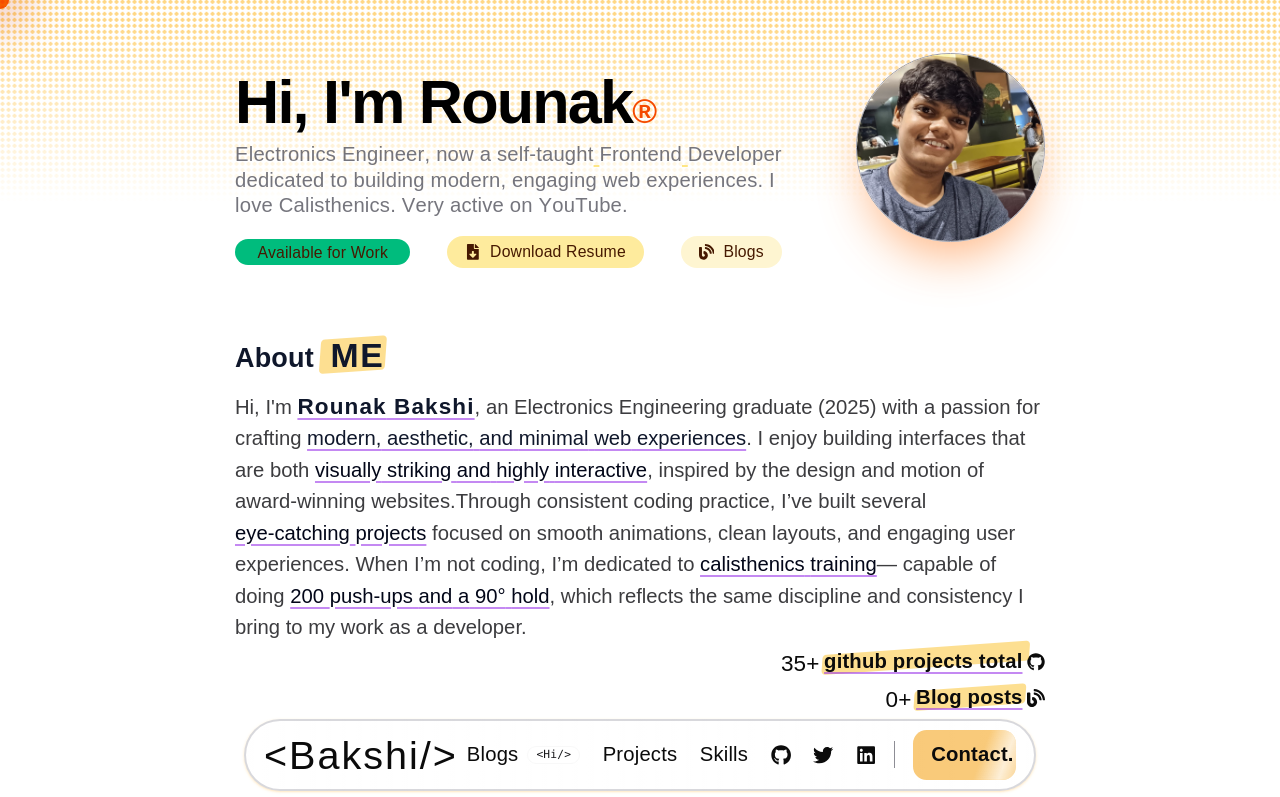
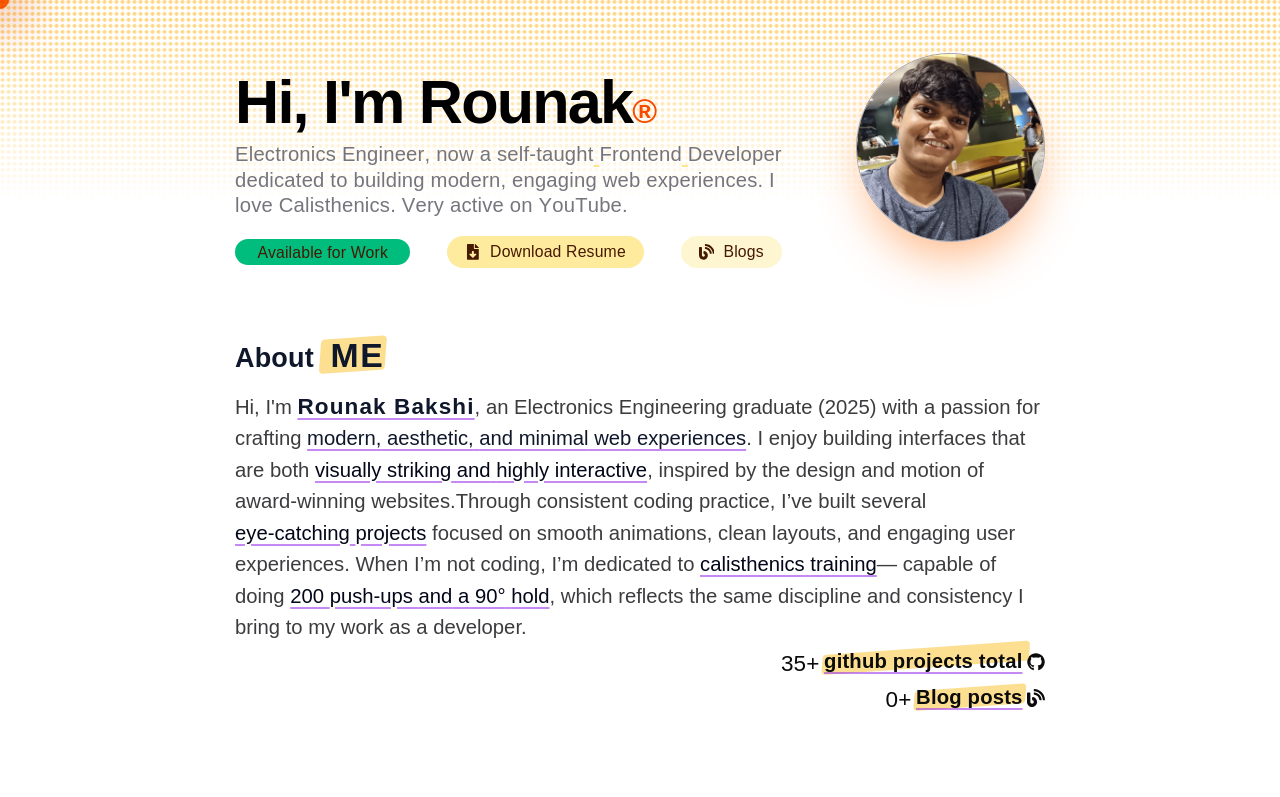
Before and after one commit to rou-nak-cloud/Dev.Portfolios, a React (Vite) app in the folder Portfolio_v3.1/: page / in a window 1280 px wide. Shown: the top 797 px of the page. Built offline with nearby package versions, Linux system fonts and the light colour scheme; a web font is replaced by a local one.

Commit message:
tweaking for that double a backtrack there  to double a causing event bubling

```diff
--- a/Portfolio_v3.1/src/App.jsx
+++ b/Portfolio_v3.1/src/App.jsx
@@ -10,6 +10,8 @@ import Cursor from "./utilities/Cursor";
 gsap.registerPlugin(ScrollTrigger);
 
 export default function App() {
+  // const [loading, setLoading] = useState(true);
+
   useEffect(() => {
     const lenis = new Lenis({
       duration: 1.4,
@@ -37,14 +39,16 @@ export default function App() {
 
   return (
     <>
-      {/* {loading && <Loader onComplete={() => setLoading(false)} />} */}
+      <Cursor />
 
-      <Cursor />
-      <Navbar className="nav" />
+      {/* IMPORTANT WRAPPER */}
+      <div className="pageLoader">
+        <Navbar className="nav" />
 
-      <main>
-        <Outlet />
-      </main>
+        <main>
+          <Outlet />
+        </main>
+      </div>
     </>
   );
 }
--- a/Portfolio_v3.1/src/index.css
+++ b/Portfolio_v3.1/src/index.css
@@ -304,3 +304,6 @@ body {
 .project-card {
   will-change: transform, opacity;
 }
+.pageLoader {
+  will-change: transform;
+}
--- a/Portfolio_v3.1/src/utilities/ProjectCard.jsx
+++ b/Portfolio_v3.1/src/utilities/ProjectCard.jsx
@@ -46,11 +46,11 @@ export default function ProjectCard() {
       className="grid grid-cols-1 md:grid-cols-2 gap-2 md:gap-3 px-1 md:px-5"
     >
       {PROJECTS.map((project, idx) => (
-        <div
+        <a
           key={idx}
-          // href={project.href}
-          // target="_blank"
-          onClick={() => window.open(project.href, "_blank")}
+          href={project.href}
+          target="_blank"
+          // onClick={() => window.open(project.href, "_blank")}
           rel="noopener noreferrer"
           className="project-card group rounded-xl border border-zinc-400/40 overflow-hidden hover:shadow-xl hover:shadow-amber-500/10 transition-all duration-300 flex flex-col cursor-pointer"
         >
@@ -116,7 +116,7 @@ export default function ProjectCard() {
               ))}
             </div>
           </div>
-        </div>
+        </a>
       ))}
     </div>
   );
```
